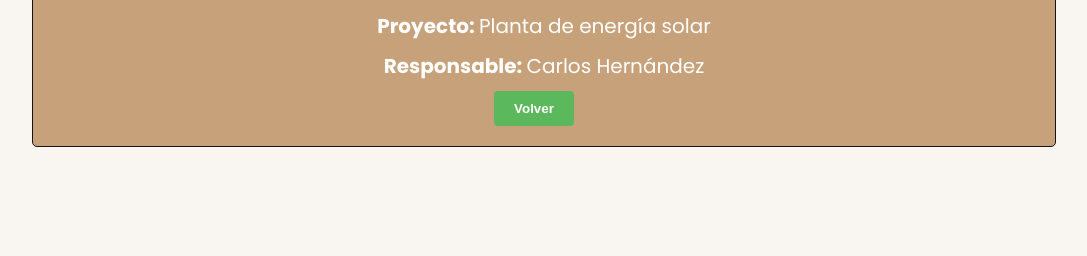
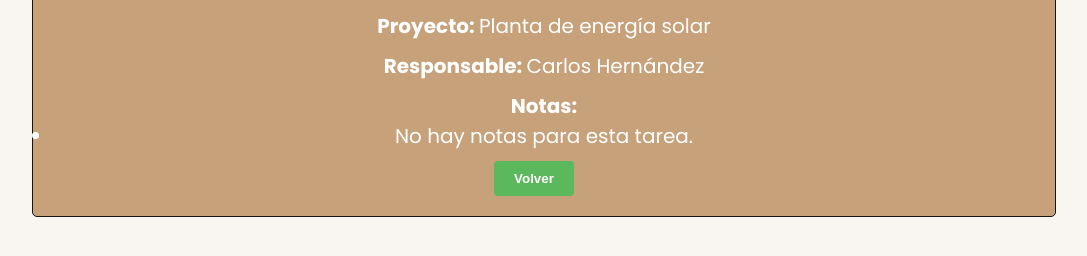
Before and after one commit to joncanadas/Grupo_9-Entregable_2, a Django app: page /DjangoGePrApp/detTarea/6/ in a window 1280 px wide. Shown: the part 469-725 px from the top of the page, without its empty margins (96-1183 px from the left). Run offline with Django 5.2, Linux system fonts and the light colour scheme; data comes from the database, SQL or seed files in the repository; both versions use the stored data as it was after the commit.

Commit message:
visualización de notas

```diff
--- a/DjangoGestionProyectos/DjangoGePrApp/forms.py
+++ b/DjangoGestionProyectos/DjangoGePrApp/forms.py
@@ -15,6 +15,10 @@ class TareaForm(ModelForm):
     class Meta:
         model = Tarea
         fields = '__all__'
+        widgets = {
+            'fecha_inicio': forms.DateInput(attrs={'type': 'date'}),
+            'fecha_fin': forms.DateInput(attrs={'type': 'date'}),
+        }
 
 class EmpleadoForm(ModelForm):
     class Meta:
--- a/DjangoGestionProyectos/DjangoGePrApp/templates/crearTarea.html
+++ b/DjangoGestionProyectos/DjangoGePrApp/templates/crearTarea.html
@@ -7,6 +7,9 @@
     {% csrf_token %}
     {{form}}
 
+    <label for="nota">Nota:</label>
+    <input type="text" id="nota" name="nota">
+
     <button type="submit">Crear Tarea</button>
     <button class="nav" type="submit"><a href="{% url 'listados' %}">Volver</a></button>
 </form>
--- a/DjangoGestionProyectos/DjangoGePrApp/templates/detTarea.html
+++ b/DjangoGestionProyectos/DjangoGePrApp/templates/detTarea.html
@@ -35,6 +35,18 @@
     <strong>Responsable: </strong> {{ tar.responsable }}
     <span id="responsable-tarea"></span>
   </div>
+  <div>
+    <strong>Notas: </strong>
+    <ul>
+      {% for nota in notas %}
+        <li>
+          {{ nota.autor }} - {{ nota.contenido }}  ({{ nota.fecha }})
+        </li>
+      {% empty %}
+        <li>No hay notas para esta tarea.</li>
+      {% endfor %}
+    </ul>
+  </div>
   <button class="nav" type="submit"><a href="{% url 'listados' %}">Volver</a></button>
 </div>
 
--- a/DjangoGestionProyectos/DjangoGePrApp/views.py
+++ b/DjangoGestionProyectos/DjangoGePrApp/views.py
@@ -2,7 +2,7 @@ from django.http import HttpResponse
 from django.shortcuts import redirect
 from django.shortcuts import render
 from .forms import ProyectoForm
-from .models import Proyecto, Tarea, Cliente, Empleado
+from .models import Proyecto, Tarea, Cliente, Empleado, Nota
 from .forms import ProyectoForm, TareaForm, ClienteForm, EmpleadoForm
 
 # Create your views here.
@@ -141,7 +141,8 @@ def detProyecto(request, proyecto_id):
 
 def detTarea(request, tarea_id):
     tarea = Tarea.objects.get(pk=tarea_id)
-    context = {'titulo_pagina' : 'Tarea Detallada', 'tar' : tarea}
+    notas = Nota.objects.filter(tarea=tarea)
+    context = {'titulo_pagina' : 'Tarea Detallada', 'tar' : tarea, 'notas' : notas}
     return render(request, 'detTarea.html', context)
 
 def detEmpleado(request, empleado_id):
```
Also changed, not shown: DjangoGestionProyectos/db.sqlite3.
